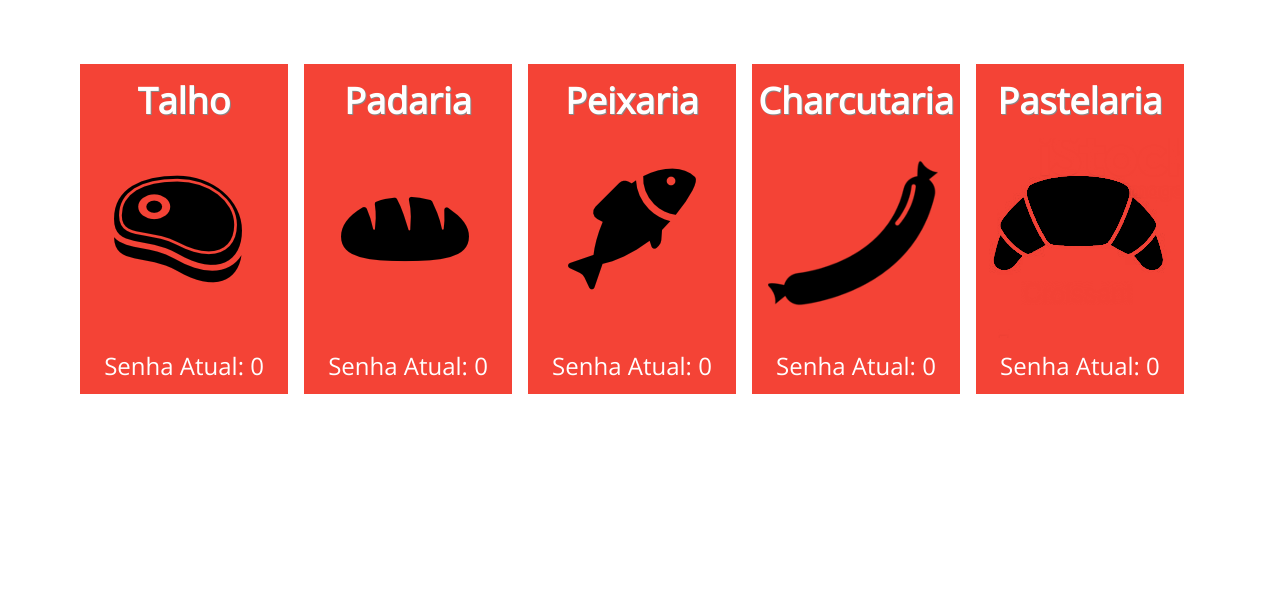
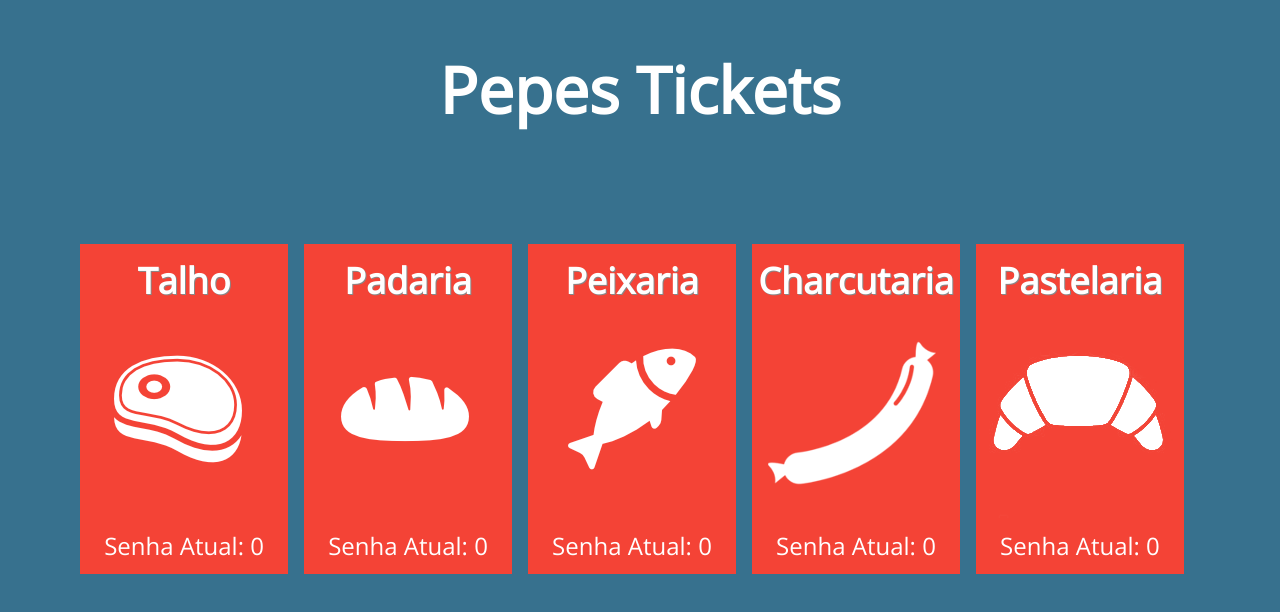
Before and after one commit to migueltaoliveira/pepes-ticket, a plain HTML site: page service screen/index.html in a window 1280 px wide. Drawn offline with nearby package versions, Linux system fonts and the light colour scheme.

Commit message:
Fixed color issues. Added white images.

```diff
--- a/service screen/index.html
+++ b/service screen/index.html
@@ -10,6 +10,11 @@
 </head>
 
 <body>
+
+<div class="w3-padding-32 w3-container w3-center">
+  <h1 class="w3-jumbo" id="name"> <b>Pepes Tickets</b></h1>
+</div>
+
     <script type="text/javascript">
     var servicesUrl = "";
     var clicks = 0;
@@ -43,27 +48,27 @@
       <div class="servicos w3-row w3-container">
         <div class="w3-col s2 w3-center w3-margin-right w3-red ">
           <h1 id="title" ><b>Talho</b></h1>
-          <img src="images/talho.png" class="w3-image">
+          <img src="images/talhowhite.png" class="w3-image">
           <h3>Senha Atual: <a id="clicks">0</a></h3>
         </div>
         <div class="w3-col s2 w3-center w3-margin-right w3-red ">
           <h1 id="title" ><b>Padaria</b></h1>
-          <img src="images/padaria.png" class="w3-image">
+          <img src="images/padariawhite.png" class="w3-image">
           <h3>Senha Atual: <a id="clicks">0</a></h3>
         </div>
         <div class="w3-col s2 w3-center w3-margin-right w3-red ">
           <h1 id="title" ><b>Peixaria</b></h1>
-          <img src="images/peixaria.png" class="w3-image">
+          <img src="images/peixariawhite.png" class="w3-image">
           <h3>Senha Atual: <a id="clicks">0</a></h3>
         </div>
         <div class="w3-col s2 w3-center w3-margin-right w3-red ">
           <h1 id="title" ><b>Charcutaria</b></h1>
-          <img src="images/charcutaria.png" class="w3-image">
+          <img src="images/charcutariawhite.png" class="w3-image">
           <h3>Senha Atual: <a id="clicks">0</a></h3>
         </div>
         <div class="w3-col s2 w3-center w3-margin-right w3-red ">
           <h1 id="title" ><b>Pastelaria</b></h1>
-          <img src="images/pastelaria.png" class="w3-image">
+          <img src="images/pastelariawhite.png" class="w3-image">
           <h3>Senha Atual: <a id="clicks">0</a></h3>
         </div>
       </div>
--- a/service screen/main.css
+++ b/service screen/main.css
@@ -38,3 +38,11 @@ header {
 #title{
 	text-shadow:1px 1px 0 #888;
 }
+
+body{
+	background-color: #37718E;
+}
+
+#name{
+	color: #FFFFFF;
+}
```
Also changed, not shown: service screen/images/charcutariawhite.png (added), service screen/images/padariawhite.png (added), service screen/images/pastelariawhite.png (added), service screen/images/peixariawhite.png (added), service screen/images/talhowhite.png (added).
